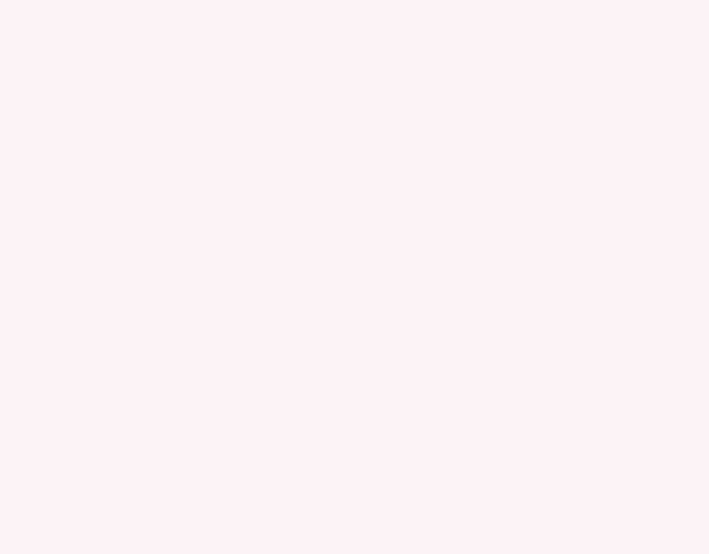
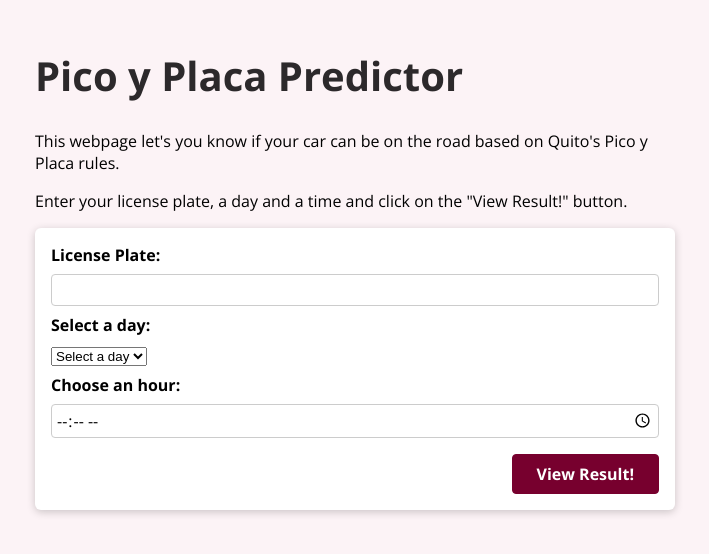
Before and after one commit to javiert01/pico_y_placa_predictor, a React (Create React App) app: page / in a window 1280 px wide. Shown: the top 554 px of the page, without its empty margins (285-994 px from the left). Built offline with nearby package versions, Linux system fonts and the light colour scheme.

Commit message:
Add description to app and included PicoyPlacaForm component

```diff
--- a/src/App.tsx
+++ b/src/App.tsx
@@ -1,7 +1,15 @@
 import "./App.css";
+import PicoyPlacaForm from "./components/PicoyPlacaForm/PicoyPlacaForm";
 
 function App() {
-  return <div className="App"></div>;
+  return (
+    <div className="main">
+      <h1>Pico y Placa Predictor</h1>
+      <p>This webpage let's you know if your car can be on the road based on Quito's Pico y Placa rules.</p>
+      <p>Enter your license plate, a day and a time and click on the "View Result!" button.</p>
+      <PicoyPlacaForm />
+    </div>
+  );
 }
 
 export default App;
```
